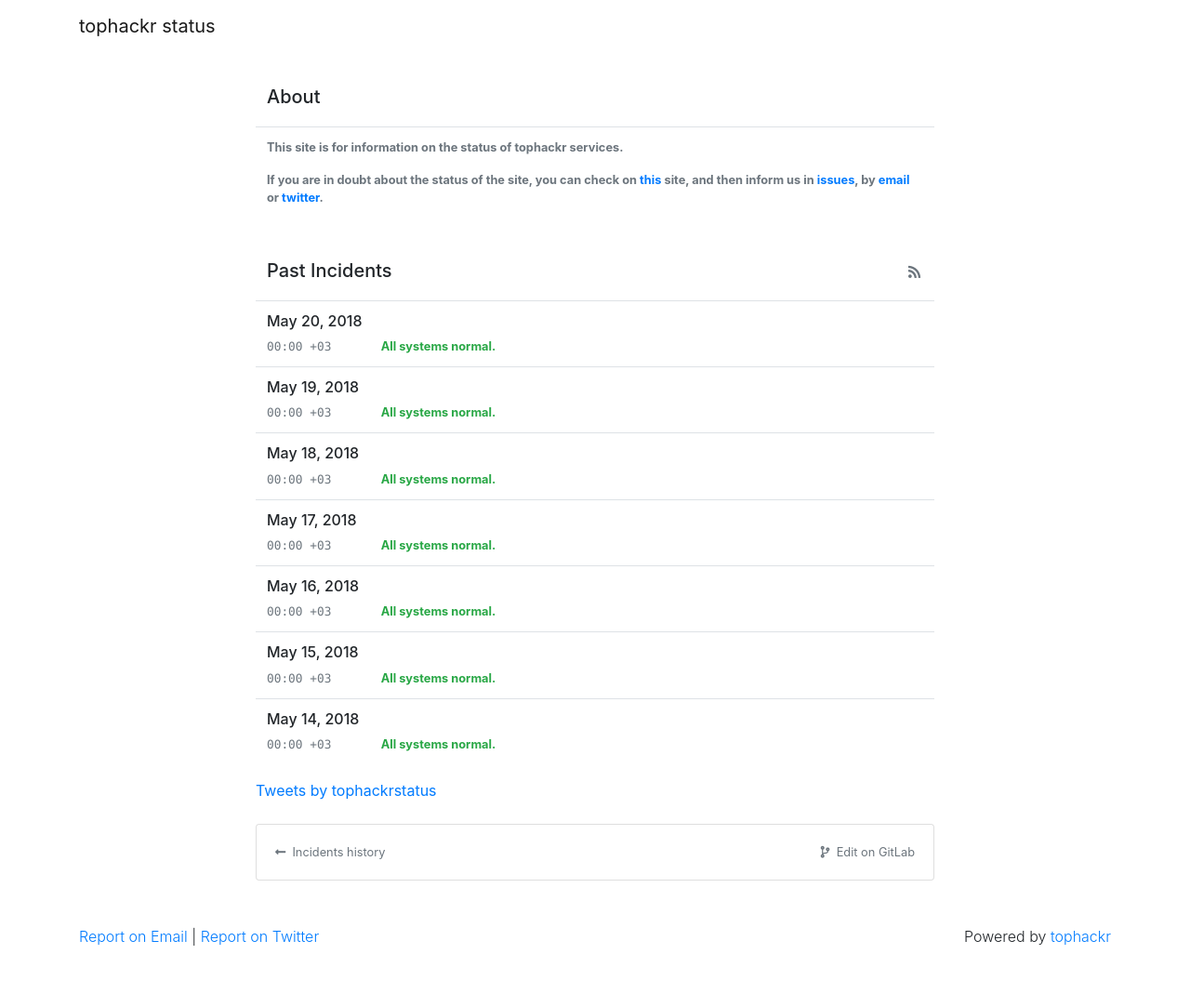
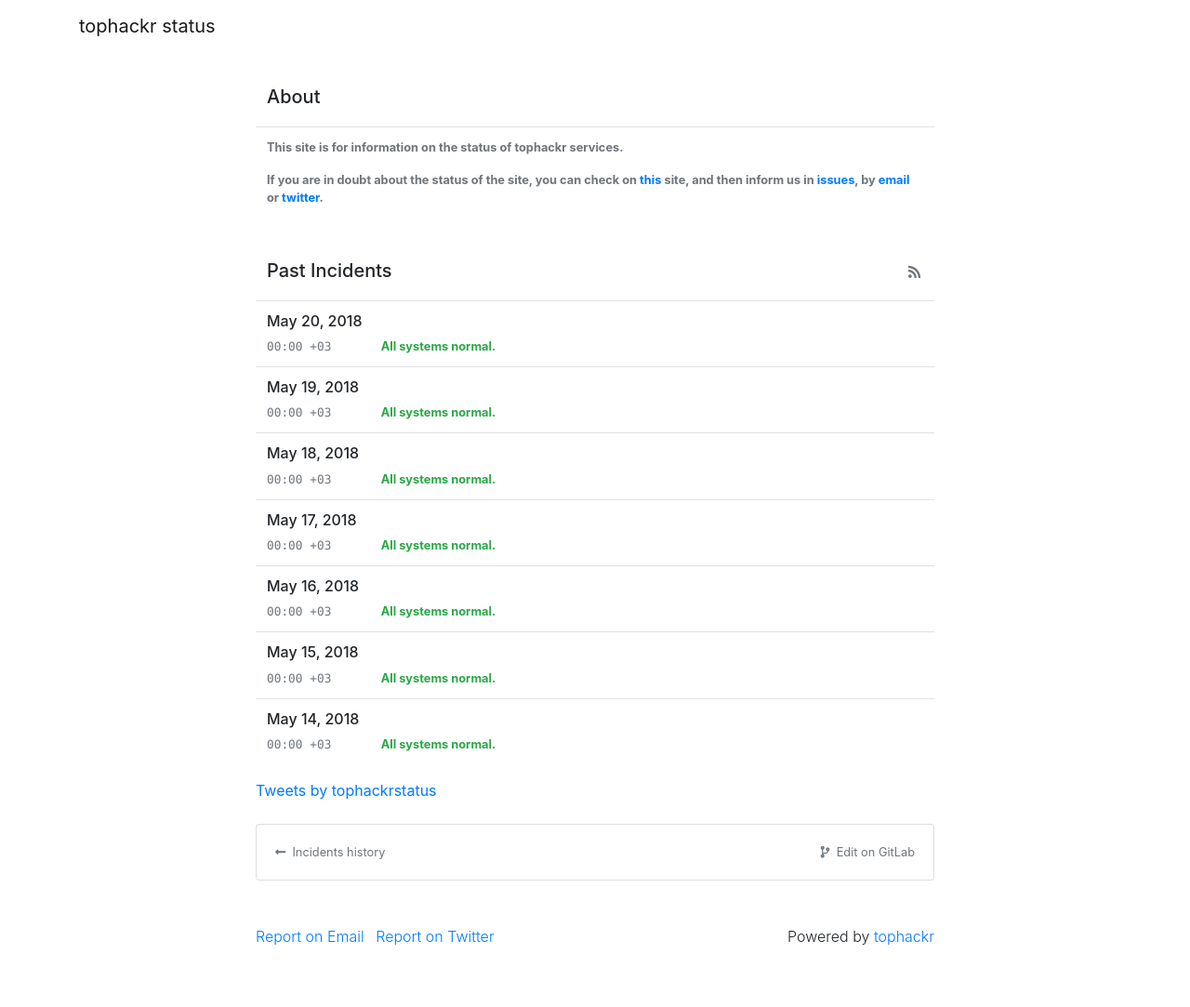
Before and after one commit to tophackr/status, a Jekyll site: the page built from index.html, in a window 1280 px wide. Shown: the whole page at 93% size. Built offline with Jekyll 4.4.1, drawn with Linux system fonts in a browser that asks for light colours; nearby versions of some CDN libraries; comment, search, counter and statistics services are not loaded; before the commit the page ends 1043 px from its top, so only the background shows below that.

Commit message:
minor changes
+ Added tooltips
* Changed format footer

```diff
--- a/_includes/footer.html
+++ b/_includes/footer.html
@@ -1,18 +1,24 @@
 
 <br><br>
 <footer class="container font-weight-light">
-    <span class="float-left">
+    <div class="row justify-content-center">
+        <div class="col-md-8">
             {% assign email_body = 'You report' | url_encode %}
             {% assign email_subject = 'Report' %}
             {% assign twitter_body = site.twitter | prepend: '@' | append: ' You report' | url_encode %}
-        <a href="{{ site.email | prepend: 'mailto:' | append: '?subject=' | append: email_subject | append: '&body=' | append: email_body }}">Report on Email</a> | <a href="{{ 'https://twitter.com/intent/tweet?text=' | append: twitter_body }}">Report on Twitter</a>
-    </span>
+            <ul class="float-left list-inline">
+                <a href="{{ site.email | prepend: 'mailto:' | append: '?subject=' | append: email_subject | append: '&body=' | append: email_body }}" class="list-inline-item">Report on Email</a>
+                <a href="{{ 'https://twitter.com/intent/tweet?text=' | append: twitter_body }}" class="list-inline-item">Report on Twitter</a>
+            </ul>
             <span class="float-right">
                 Powered by <a href="https://tophackr.com">tophackr</a>
             </span>
+        </div>
+    </div>
 </footer>
 <br><br>
 
 <script src="https://code.jquery.com/jquery-3.3.1.slim.min.js" type="text/javascript"></script>
 <script src="https://cdnjs.cloudflare.com/ajax/libs/popper.js/1.14.0/umd/popper.min.js" type="text/javascript"></script>
 <script src="https://stackpath.bootstrapcdn.com/bootstrap/4.1.0/js/bootstrap.min.js" type="text/javascript"></script>
+<script type="text/javascript">$('[data-toggle="tooltip"]').tooltip();</script>
```
Lines whose indentation alone changed are shown as unchanged.
